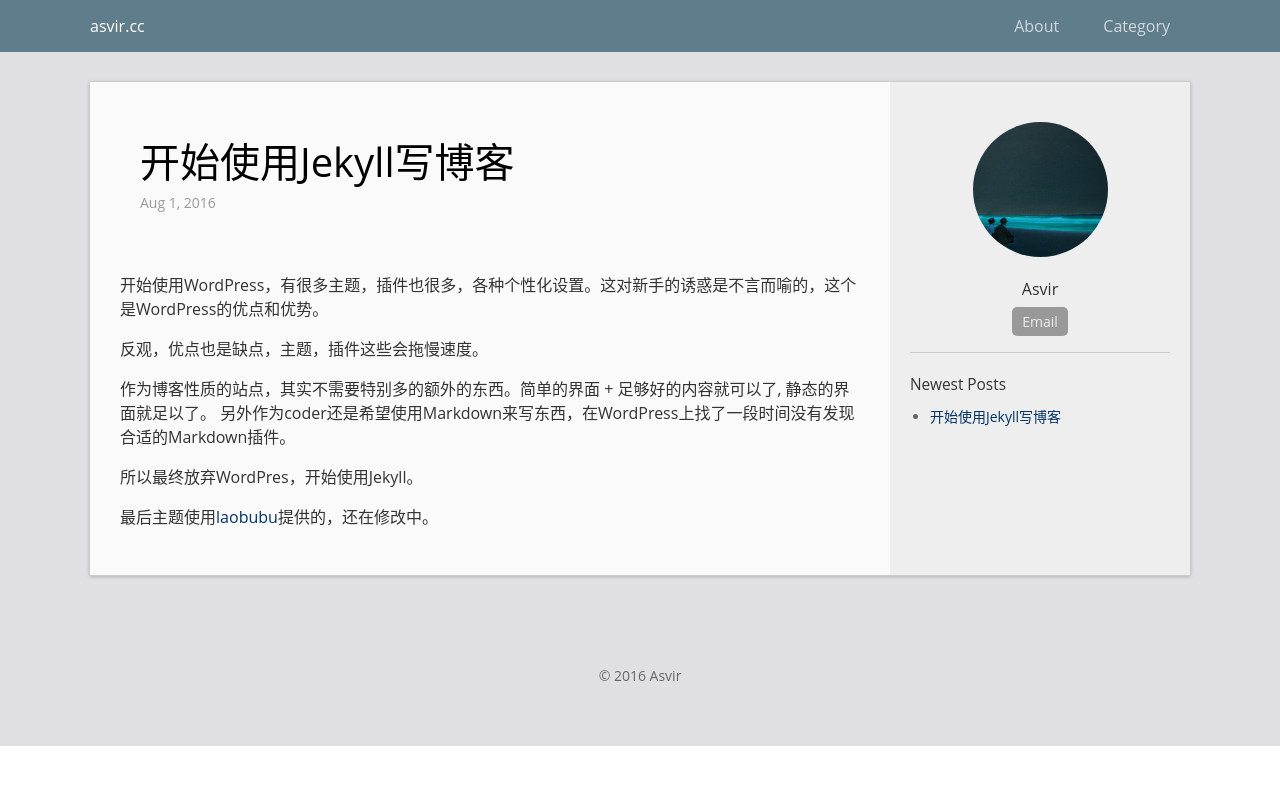
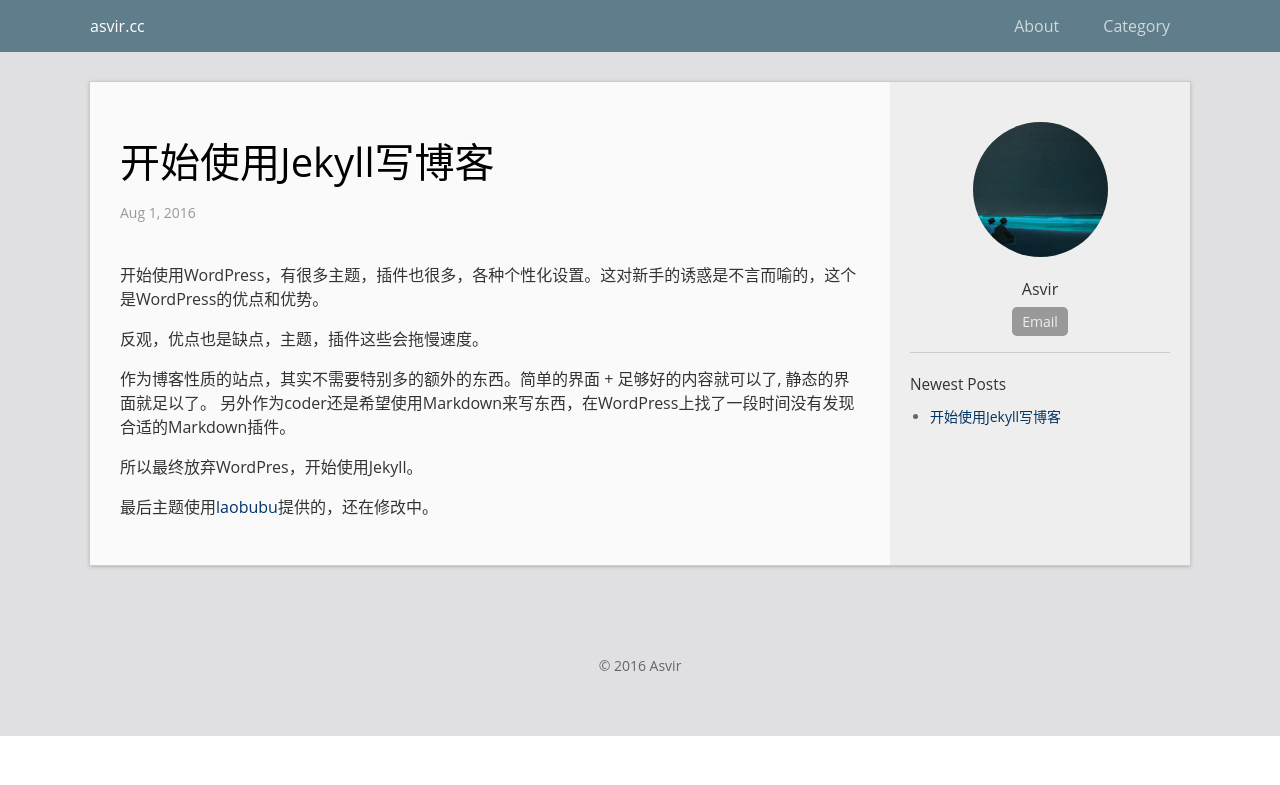
Before and after one commit to asvircc/asvircc.github.io, a Jekyll site: the page built from _posts/2016-08-01-start-use-jekyll-for-blogs.md, in a window 1280 px wide. Shown: the top 785 px of the page. Built offline with Jekyll 4.4.1, drawn with Linux system fonts in a browser that asks for light colours; nearby versions of some CDN libraries; a style sheet for code colours, icons or effects is not loaded.

Commit message:
modify the theme

```diff
--- a/_includes/head.html
+++ b/_includes/head.html
@@ -9,4 +9,6 @@
   <link rel="stylesheet" href="{{ "/css/main.css" | prepend: site.baseurl }}">
   <link rel="canonical" href="{{ page.url | replace:'index.html','' | prepend: site.baseurl | prepend: site.url }}">
   <link rel="alternate" type="application/rss+xml" title="{{ site.title }}" href="{{ "/feed.xml" | prepend: site.baseurl | prepend: site.url }}" />
+  <link href="//netdna.bootstrapcdn.com/twitter-bootstrap/2.3.2/css/bootstrap-combined.no-icons.min.css" rel="stylesheet">
+  <link href="//netdna.bootstrapcdn.com/font-awesome/3.2.1/css/font-awesome.css" rel="stylesheet">
 </head>
--- a/_sass/_post.scss
+++ b/_sass/_post.scss
@@ -1,12 +1,13 @@
 .post {
     .post-header {
-    	margin: 0 100px;
+    	margin: 0 0px;
     	margin-bottom: 40px;
-    	padding: 20px;
+        margin-top: 20px;
+    	padding: 0px;
         .post-title {
         	font-size:40px;
         	font-weight: normal;
-        	margin: 0 -100px;
+        	margin: 0 0px;
         	@include media-query($on-palm) {
         		font-size: 34px;
         	}
@@ -14,7 +15,8 @@
         .post-meta {
         	color:#999;
         	font-size:$small-font-size;
-        	margin: 0 -100px;
+        	margin: 0 0px;
+            margin-top: 10px;
         }
         @include media-query($on-palm) {
     		text-align:center;
```
Also changed, not shown: index.html (+3 -4 lines).
